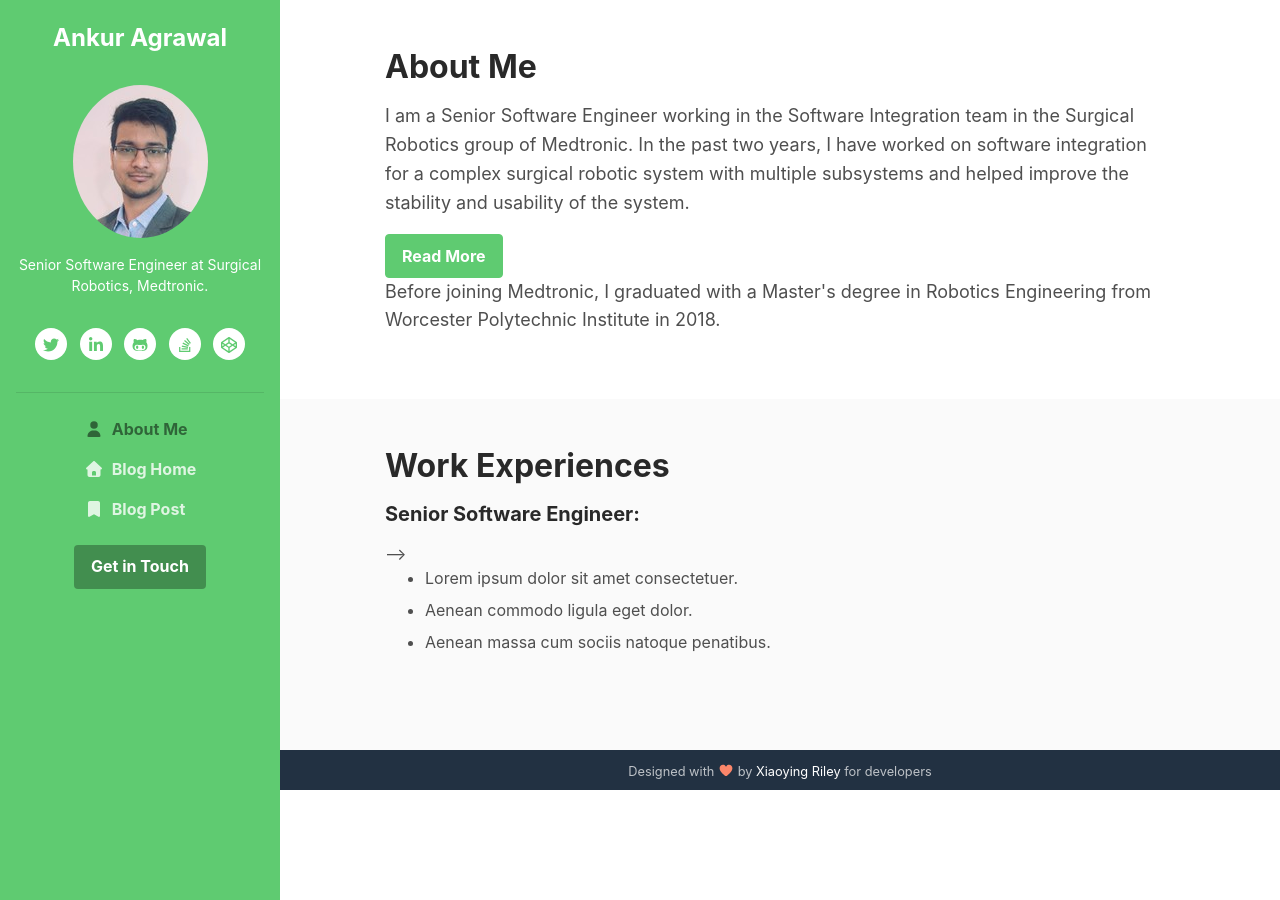
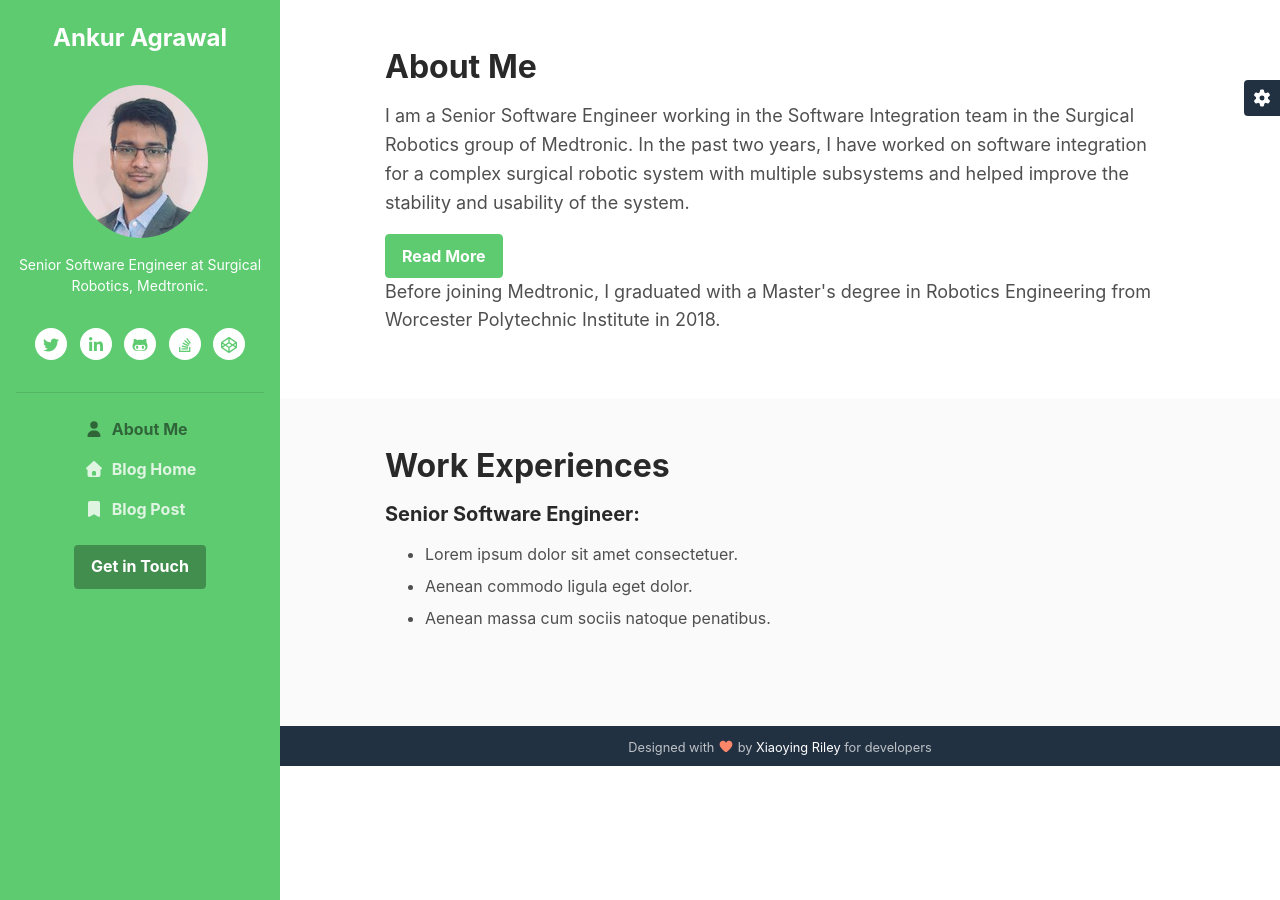
Before and after one commit to ankur-agrawal/ankur-agrawal.github.io, a Jekyll site: the page index.html, which Jekyll copies as it is, in a window 1280 px wide. Built offline with Jekyll 4.4.1, drawn with Linux system fonts in a browser that asks for light colours; nearby versions of some CDN libraries; library files that are not in the unit come from our copies.

Commit message:
checking different themes

```diff
--- a/index.html
+++ b/index.html
@@ -90,7 +90,7 @@
 			<div class="container text-left">
 				<h2 class="heading">Work Experiences</h2>
 				<div class="intro"></div>
-				<h5 class="my-3">Senior Software Engineer:</h5>-->
+				<h5 class="my-3">Senior Software Engineer:</h5>
 				    <ul class="mb-5">
 					  <li class="mb-2">Lorem ipsum dolor sit amet consectetuer.</li>
 					  <li class="mb-2">Aenean commodo ligula eget dolor.</li>
@@ -118,24 +118,24 @@
 
 
 
-<!--    &lt;!&ndash; *****CONFIGURE STYLE (REMOVE ON YOUR PRODUCTION SITE)****** &ndash;&gt;  -->
-<!--    <div id="config-panel" class="config-panel d-none d-lg-block">-->
-<!--        <div class="panel-inner">-->
-<!--            <a id="config-trigger" class="config-trigger config-panel-hide text-center" href="#"><i class="fas fa-cog fa-spin mx-auto" data-fa-transform="down-6" ></i></a>-->
-<!--            <h5 class="panel-title">Choose Colour</h5>-->
-<!--            <ul id="color-options" class="list-inline mb-0">-->
-<!--                <li class="theme-1 active list-inline-item"><a data-style="assets/css/theme-1.css" href="#"></a></li>-->
-<!--                <li class="theme-2  list-inline-item"><a data-style="assets/css/theme-2.css" href="#"></a></li>-->
-<!--                <li class="theme-3  list-inline-item"><a data-style="assets/css/theme-3.css" href="#"></a></li>-->
-<!--                <li class="theme-4  list-inline-item"><a data-style="assets/css/theme-4.css" href="#"></a></li>-->
-<!--                <li class="theme-5  list-inline-item"><a data-style="assets/css/theme-5.css" href="#"></a></li>-->
-<!--                <li class="theme-6  list-inline-item"><a data-style="assets/css/theme-6.css" href="#"></a></li>-->
-<!--                <li class="theme-7  list-inline-item"><a data-style="assets/css/theme-7.css" href="#"></a></li>-->
-<!--                <li class="theme-8  list-inline-item"><a data-style="assets/css/theme-8.css" href="#"></a></li>-->
-<!--            </ul>-->
-<!--            <a id="config-close" class="close" href="#"><i class="fa fa-times-circle"></i></a>-->
-<!--        </div>&lt;!&ndash;//panel-inner&ndash;&gt;-->
-<!--    </div>&lt;!&ndash;//configure-panel&ndash;&gt;-->
+    <!-- *****CONFIGURE STYLE (REMOVE ON YOUR PRODUCTION SITE)****** -->
+    <div id="config-panel" class="config-panel d-none d-lg-block">
+        <div class="panel-inner">
+            <a id="config-trigger" class="config-trigger config-panel-hide text-center" href="#"><i class="fas fa-cog fa-spin mx-auto" data-fa-transform="down-6" ></i></a>
+            <h5 class="panel-title">Choose Colour</h5>
+            <ul id="color-options" class="list-inline mb-0">
+                <li class="theme-1 active list-inline-item"><a data-style="assets/css/theme-1.css" href="#"></a></li>
+                <li class="theme-2  list-inline-item"><a data-style="assets/css/theme-2.css" href="#"></a></li>
+                <li class="theme-3  list-inline-item"><a data-style="assets/css/theme-3.css" href="#"></a></li>
+                <li class="theme-4  list-inline-item"><a data-style="assets/css/theme-4.css" href="#"></a></li>
+                <li class="theme-5  list-inline-item"><a data-style="assets/css/theme-5.css" href="#"></a></li>
+                <li class="theme-6  list-inline-item"><a data-style="assets/css/theme-6.css" href="#"></a></li>
+                <li class="theme-7  list-inline-item"><a data-style="assets/css/theme-7.css" href="#"></a></li>
+                <li class="theme-8  list-inline-item"><a data-style="assets/css/theme-8.css" href="#"></a></li>
+            </ul>
+            <a id="config-close" class="close" href="#"><i class="fa fa-times-circle"></i></a>
+        </div><!--//panel-inner-->
+    </div><!--//configure-panel-->
 
 
 
```
